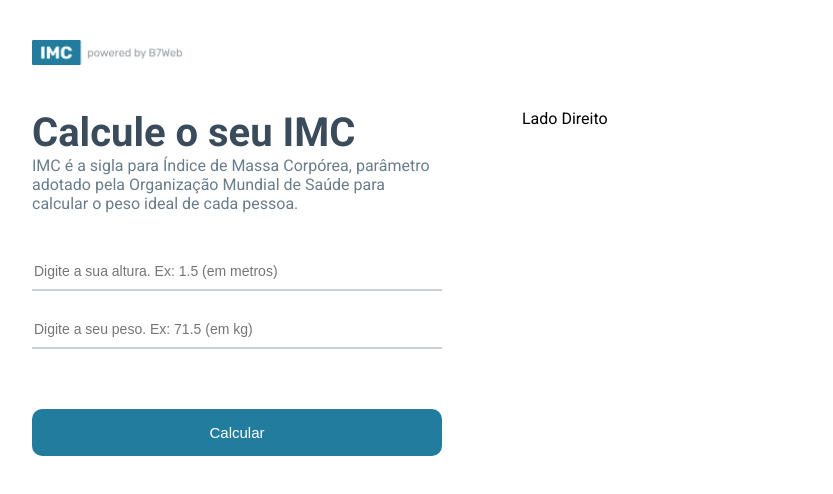
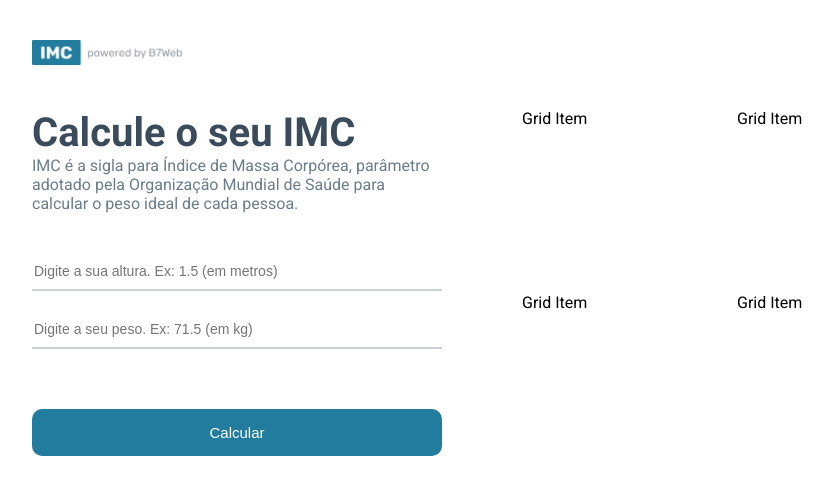
Before and after one commit to leoramos25/imc-calculator, a React (Vite) app: page / in a window 1280 px wide. Shown: the top 494 px of the page, without its empty margins (158-991 px from the left). Built offline with nearby package versions, Linux system fonts and the light colour scheme.

Commit message:
grid item component

```diff
--- a/src/App.module.css
+++ b/src/App.module.css
@@ -61,7 +61,15 @@
     opacity: 0.8;
 }
 
-.rightSide {
+.container .rightSide {
     flex: 1;
     margin-left: 40px;
+    display: flex;
 }
+
+.container .rightSide .grid {
+    flex: 1;
+    display: grid;
+    grid-template-columns: repeat(2, 1fr);
+    gap: 20px;
+}
--- a/src/App.tsx
+++ b/src/App.tsx
@@ -1,6 +1,8 @@
 import { useState } from 'react';
 import styles from './App.module.css';
 import poweredImage from './assets/powered.png';
+import { GridItem } from './components/GridItem';
+import { levels } from './helpers/imc';
 
 export function App() {
   const [heightField, setHeightField] = useState<number>(0);
@@ -44,7 +46,11 @@
           <button onClick={handleCalculateButton}>Calcular</button>
         </div>
         <div className={styles.rightSide}>
-          Lado Direito
+          <div className={styles.grid}>
+            {levels.map((item, index) => (
+              <GridItem key={index} item={item} />
+            ))}
+          </div>
         </div>
       </div>
     </div>
--- /dev/null
+++ b/src/components/GridItem/GridItem.tsx
@@ -0,0 +1,12 @@
+import { Level } from '../../helpers/imc';
+import styles from './GridItem.module.css';
+
+type GridItemProps = {
+    item: Level
+}
+
+export function GridItem({ item }: GridItemProps) {
+    return (
+        <div>Grid Item</div>
+    )
+}
--- /dev/null
+++ b/src/components/GridItem/index.tsx
@@ -0,0 +1 @@
+export * from './GridItem';
```
Also changed, not shown: src/components/GridItem/GridItem.module.css (added).
